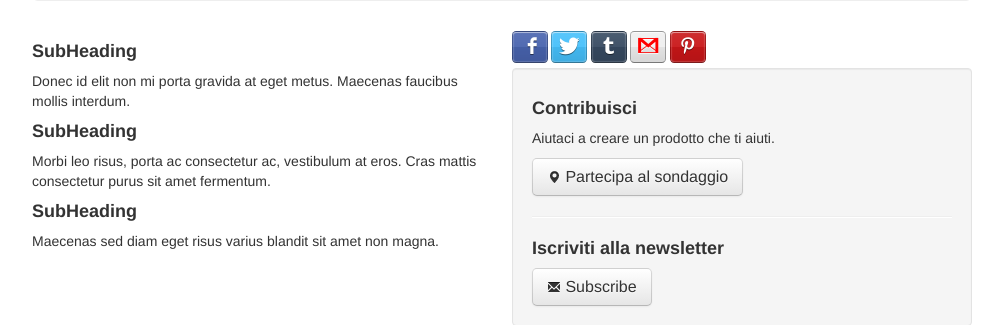
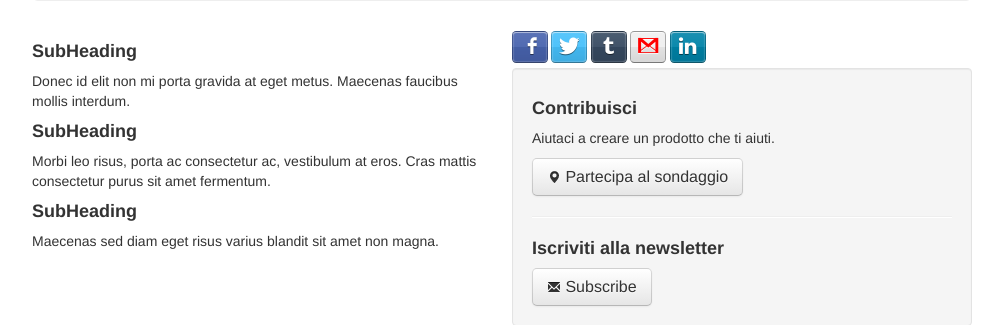
Before and after one commit to fabiofabbrucci/Ugrade, a CodeIgniter app: page / in a window 1280 px wide. Shown: the part 407-732 px from the top of the page, without its empty margins (138-1141 px from the left). Run offline with CodeIgniter, Linux system fonts and the light colour scheme; some libraries are stand-ins or nearby versions.

Commit message:
Home Socials

```diff
--- a/application/views/home.php
+++ b/application/views/home.php
@@ -74,18 +74,18 @@
                         <p>Maecenas sed diam eget risus varius blandit sit amet non magna.</p>
                     </div>
                     <div class="span6">
-                        <a href="#" class="zocial facebook icon"></a>
-                        <a href="#" class="zocial twitter icon"></a>
+                        <a href="https://www.facebook.com/pages/Ugrade/557436500934481" class="zocial facebook icon"></a>
+                        <a href="https://twitter.com/Ugrade1" class="zocial twitter icon"></a>
                         <a href="#" class="zocial tumblr icon"></a>
-                        <a href="#" class="zocial gmail icon"></a>
-                        <a href="#" class="zocial pinterest icon"></a>
+                        <a href="mailto:ugrade.startup@gmail.com" class="zocial gmail icon"></a>
+                        <a href="#" class="zocial linkedin icon"></a>
 
                         <div class="well">
                             <h4>Contribuisci</h4>
                             <p>
                                 Aiutaci a creare un prodotto che ti aiuti.
                             </p>
-                            <a class="btn btn-large" href="#">
+                            <a class="btn btn-large" href="http://www.surveymonkey.com/s/CNRQVVD" target="_blank">
                                 <i class="icon-map-marker"></i> Partecipa al sondaggio
                             </a>
                             <hr />
```
